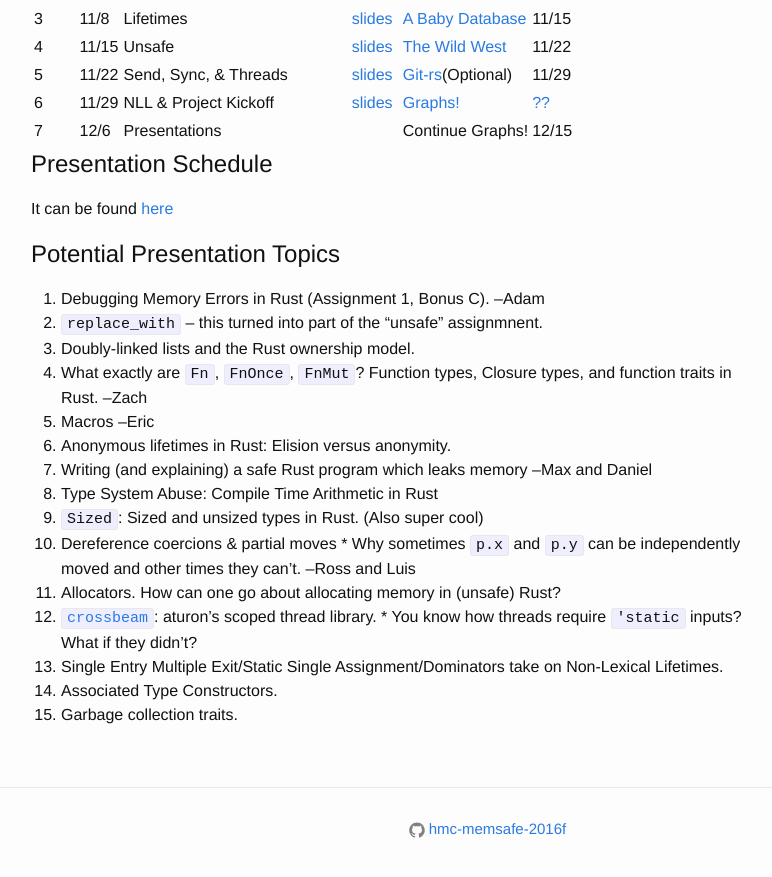
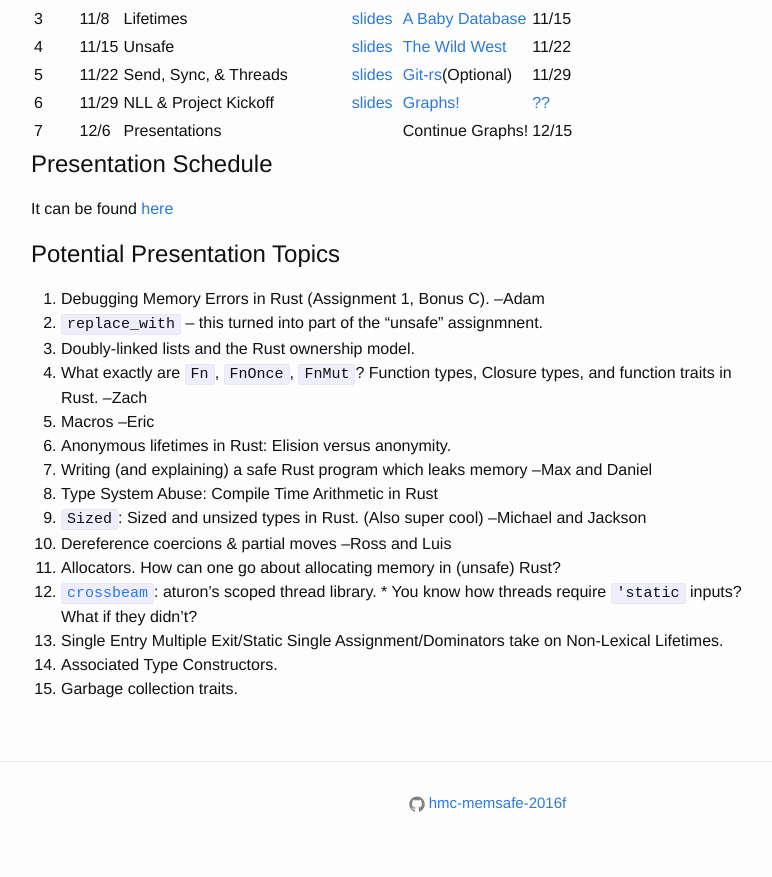
Before and after one commit to hmc-memsafe-2016f/hmc-memsafe-2016f.github.io, a Jekyll site: the page built from schedule.md, in a window 1280 px wide and 900 px high, scrolled down 639 px. Shown: the top 877 px of the window, without its empty margins (239-1011 px from the left). Built offline with Jekyll 4.4.1, drawn with Linux system fonts in a browser that asks for light colours.

Commit message:
Michael and Jackson

```diff
--- a/schedule.md
+++ b/schedule.md
@@ -49,10 +49,9 @@ It can be found [here][prez]
    7. Writing (and explaining) a safe Rust program which leaks memory --Max and
       Daniel
    8. Type System Abuse: Compile Time Arithmetic in Rust
-   9. `Sized`: Sized and unsized types in Rust. (Also super cool)
-   10. Dereference coercions & partial moves
-      * Why sometimes `p.x` and `p.y` can be independently moved and other times
-        they can't. --Ross and Luis
+   9. `Sized`: Sized and unsized types in Rust. (Also super cool) --Michael and
+      Jackson
+   10. Dereference coercions & partial moves --Ross and Luis
    11. Allocators. How can one go about allocating memory in (unsafe) Rust?
    12. [`crossbeam`][crossbeam]: aturon's scoped thread library.
       * You know how threads require `'static` inputs? What if they didn't?
```
